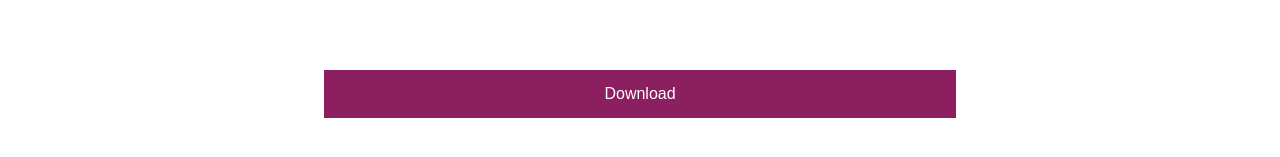
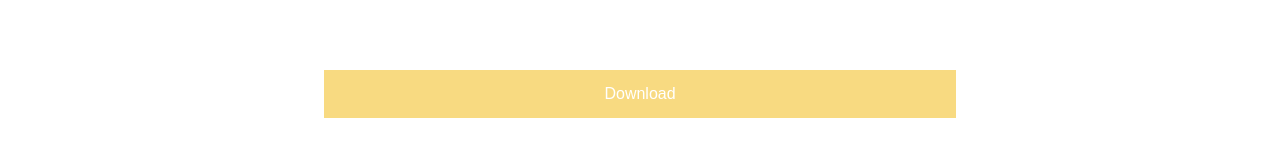
Before and after one commit to jerameee/moneymoe-bizcard, a plain HTML site: page index.html in a window 1280 px wide. Shown: the part 893-1050 px from the top of the page. Drawn offline with Linux system fonts and the light colour scheme; a web font is replaced by a local one.

Commit message:
Update main.css

```diff
--- a/main.css
+++ b/main.css
@@ -169,7 +169,7 @@ img.profile-pic {
 }
 
 .button {
-	background-color: #8b1f60;
+	background-color: #F8DA81;
 	height: 48px;
 	padding-left: 24px
 	padding-right: 24px;
```
